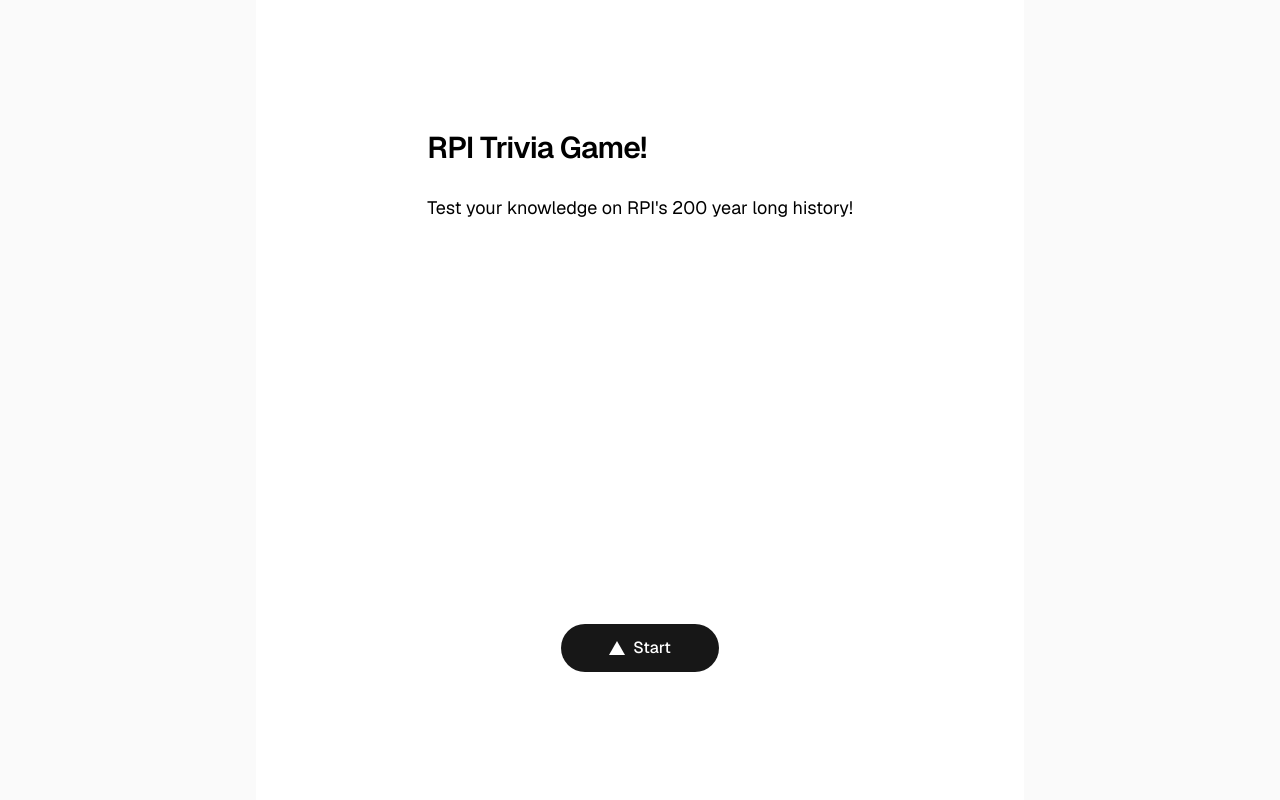
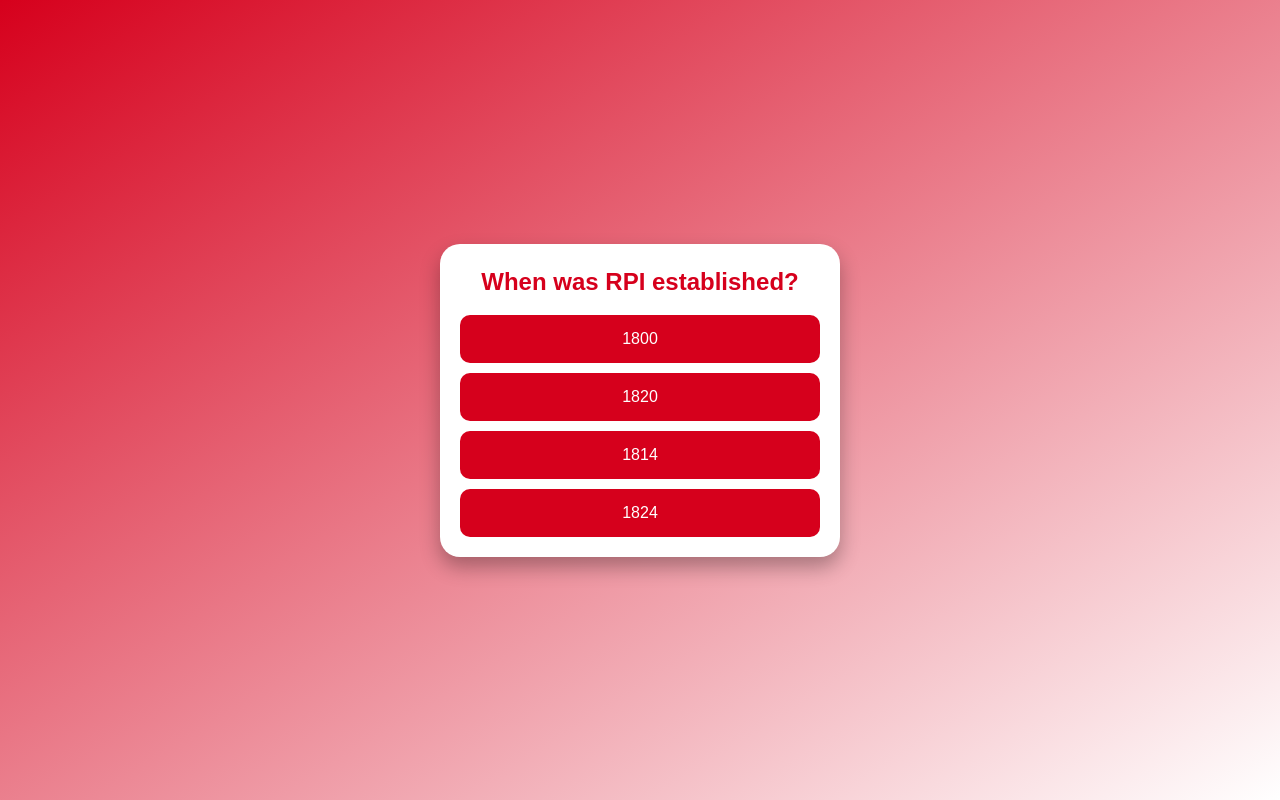
Before and after one commit to RebeccaCheng9/TriviaGame, a Next.js app in the folder trivia_game/: page / in a window 1280 px wide. Built offline with nearby package versions, Linux system fonts and the light colour scheme.

Commit message:
Basic framework of the game

```diff
--- /dev/null
+++ b/trivia_game/app/index.tsx
@@ -0,0 +1,10 @@
+import React from 'react';
+import ReactDOM from 'react-dom/client';
+import QuizApp from './page';
+
+const root = ReactDOM.createRoot(
+    document.getElementById('root') as HTMLElement
+);
+root.render(
+    <QuizApp />
+);
--- a/trivia_game/app/page.tsx
+++ b/trivia_game/app/page.tsx
@@ -1,36 +1,160 @@
-import Image from "next/image";
+"use client";
 
-export default function Home() {
-  return (
-    <div className="flex flex-col flex-1 items-center justify-center bg-zinc-50 font-sans dark:bg-black">
-      <main className="flex flex-1 w-full max-w-3xl flex-col items-center justify-between py-32 px-16 bg-white dark:bg-black sm:items-start">
+import { useState } from 'react';
+interface Question {
+    question: string;
+    options: string[];
+    answer: string;
+}
 
-        <div className="mx-auto flex flex-col items-center gap-6 text-center sm:items-start sm:text-left">
-          <h1 className="max-w-xs text-3xl font-semibold leading-10 tracking-tight text-black dark:text-zinc-50">
-            RPI Trivia Game!
-          </h1>
-          <p className="max-w-md text-lg leading-8 text-black dark:text-zinc-50">
-            Test your knowledge on RPI's 200 year long history!
-          </p>
+const questions: Question[] = [
+    {
+        question: "When was RPI established?",
+        options: ["1800", "1820", "1814", "1824"],
+        answer: "1824",
+    },
+    {
+        question: "What was RPI's original name?",
+        options: ["Rensselaer School", "Rensselaer Institute", "Rensselaer University", "Rensselaer Polytechnic Institute"],
+        answer: "Rensselaer School",
+    },
+    {
+        question: "The freshman dorms were completed in the:",
+        options: ["1940s", "1950s", "1960s", "1970s"],
+        answer: "1950s",
+    },
+];
+
+const QuizApp: React.FC = () => {
+    const [currentQuestion, setCurrentQuestion] = useState < number > (0);
+    const [score, setScore] = useState < number > (0);
+    const [showResult, setShowResult] = useState < boolean > (false);
+
+    const handleAnswer = (option: string) => {
+        if (option === questions[currentQuestion].answer) {
+            setScore(score + 1);
+        }
+        handleNextQuestion();
+    };
+
+    const handleNextQuestion = () => {
+        const nextQuestion = currentQuestion + 1;
+        if (nextQuestion < questions.length) {
+            setCurrentQuestion(nextQuestion);
+        } else {
+            setShowResult(true);
+        }
+    };
+
+    // Inline Style Objects
+    const styles = {
+        container: {
+            display: "flex",
+            flexDirection: "column" as "column",
+            alignItems: "center",
+            justifyContent: "center",
+            minHeight: "100vh",
+            background: "linear-gradient(to bottom right, #D6001C, #ffffff)",
+            padding: "20px",
+            color: "white",
+        },
+        quizBox: {
+            background: "white",
+            color: "#333",
+            padding: "20px",
+            borderRadius: "20px",
+            boxShadow: "0px 10px 20px rgba(0, 0, 0, 0.3)",
+            width: "400px",
+            textAlign: "center" as "center",
+        },
+        questionTitle: {
+            fontSize: "1.5rem",
+            fontWeight: "bold",
+            color: "#D6001C",
+            marginBottom: "15px",
+        },
+        timer: {
+            fontSize: "1.2rem",
+            fontWeight: "bold",
+            color: "red",
+            marginBottom: "15px",
+        },
+        optionsContainer: {
+            display: "flex",
+            flexDirection: "column" as "column",
+            gap: "10px",
+        },
+        optionButton: {
+            padding: "12px 16px",
+            fontSize: "1rem",
+            background: "#D6001C",
+            color: "white",
+            border: "none",
+            borderRadius: "10px",
+            cursor: "pointer",
+            transition: "0.3s",
+        },
+        optionButtonHover: {
+            background: "#D6001C",
+        },
+        resultContainer: {
+            textAlign: "center" as "center",
+        },
+        restartButton: {
+            marginTop: "20px",
+            padding: "12px 16px",
+            fontSize: "1rem",
+            background: "#D6001C",
+            color: "white",
+            border: "none",
+            borderRadius: "10px",
+            cursor: "pointer",
+            transition: "0.3s",
+        },
+    };
+
+    return (
+        <div style={styles.container}>
+            <div style={styles.quizBox}>
+                {showResult ? (
+                    <div style={styles.resultContainer}>
+                        <h2 style={styles.questionTitle}>Quiz Completed!</h2>
+                        <p className="text-xl mt-2">
+                            Your Score: {score} / {questions.length}
+                        </p>
+                        <button
+                            style={styles.restartButton}
+                            onClick={() => {
+                                setCurrentQuestion(0);
+                                setScore(0);
+                                setShowResult(false);
+                            }}
+                        >
+                            Restart Quiz
+                        </button>
+                    </div>
+                ) : (
+                    <div style={{ textAlign: "center" }}>
+                        <h2 style={styles.questionTitle}>{questions[currentQuestion].question}</h2>
+                        <div style={styles.optionsContainer}>
+                            {questions[currentQuestion].options.map((option) => (
+                                <button
+                                    key={option}
+                                    style={styles.optionButton}
+                                    onMouseOver={(e) => (e.currentTarget.style.background =
+                                        styles.optionButtonHover.background)}
+                                    onMouseOut={(e) => (e.currentTarget.style.background =
+                                        styles.optionButton.background)}
+                                    onClick={() => handleAnswer(option)}
+                                >
+                                    {option}
+                                </button>
+                            ))}
+                        </div>
+                    </div>
+                )}
+            </div>
         </div>
-        <div className="mx-auto flex flex-col gap-4 text-base font-medium sm:flex-row">
-          <a
-            className="flex h-12 w-full items-center justify-center gap-2 rounded-full bg-foreground px-5 text-background transition-colors hover:bg-[#383838] dark:hover:bg-[#ccc] md:w-[158px]"
-            href="https://vercel.com/new?utm_source=create-next-app&utm_medium=appdir-template-tw&utm_campaign=create-next-app"
-            target="_blank"
-            rel="noopener noreferrer"
-          >
-            <Image
-              className="dark:invert"
-              src="/vercel.svg"
-              alt="Vercel logomark"
-              width={16}
-              height={16}
-            />
-            Start
-          </a>
-        </div>
-      </main>
-    </div>
-  );
-}
+    );
+};
+export default QuizApp;
```
